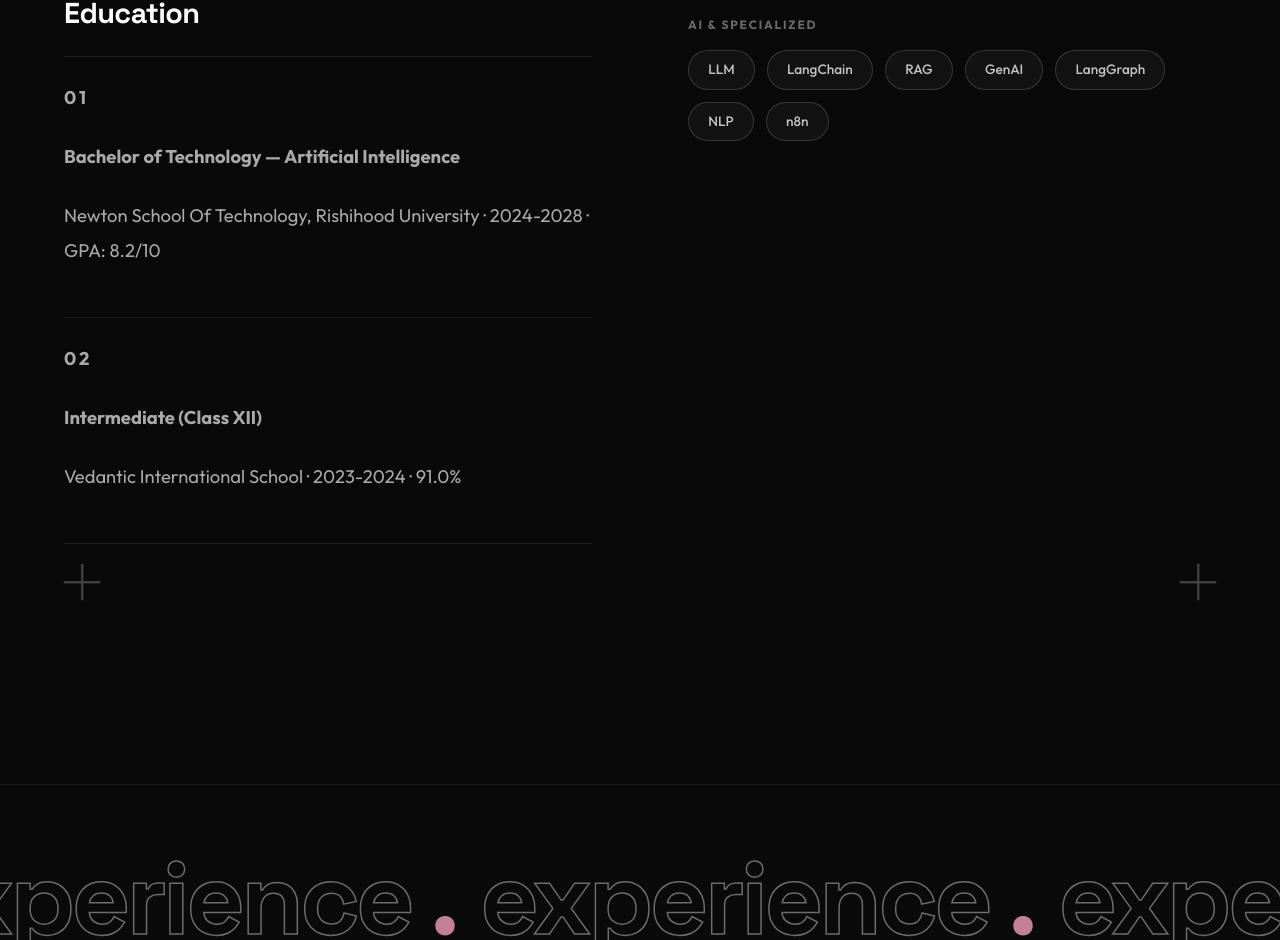
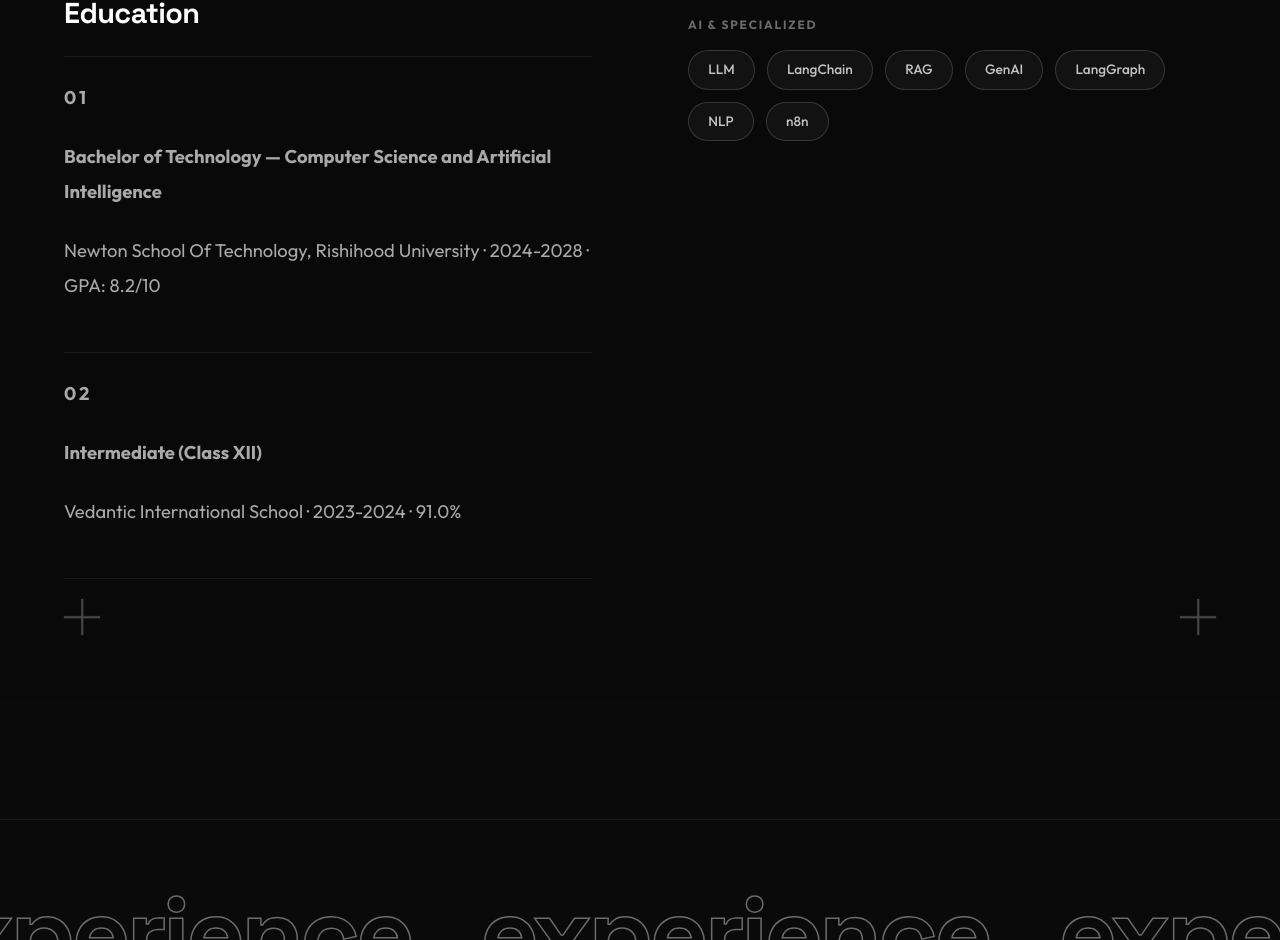
Before and after one commit to connectwithvanshika/Portfolio-2026, a React (Vite) app: page / in a window 1280 px wide. Shown: the part 2899-3839 px from the top of the page. Built offline with nearby package versions, Linux system fonts and the light colour scheme.

Commit message:
educational changes

```diff
--- a/src/components/About.jsx
+++ b/src/components/About.jsx
@@ -67,7 +67,7 @@ const About = () => {
             <div className="edu-list">
               <div className="edu-item">
                 <p className="edu-num">01</p>
-                <p className="edu-title">Bachelor of Technology — Artificial Intelligence</p>
+                <p className="edu-title">Bachelor of Technology — Computer Science and Artificial Intelligence</p>
                 <p className="edu-sub">Newton School Of Technology, Rishihood University · 2024-2028 · GPA: 8.2/10</p>
               </div>
               <div className="edu-item">
```
